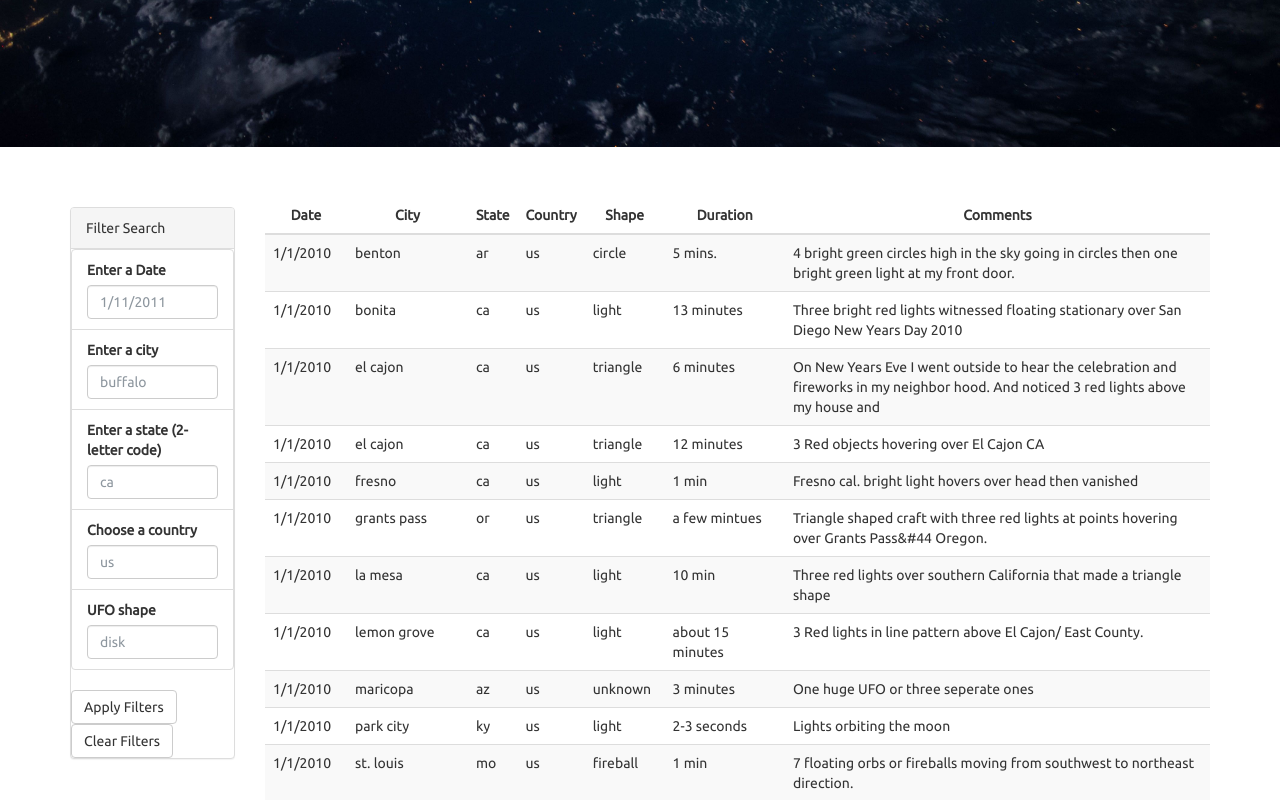
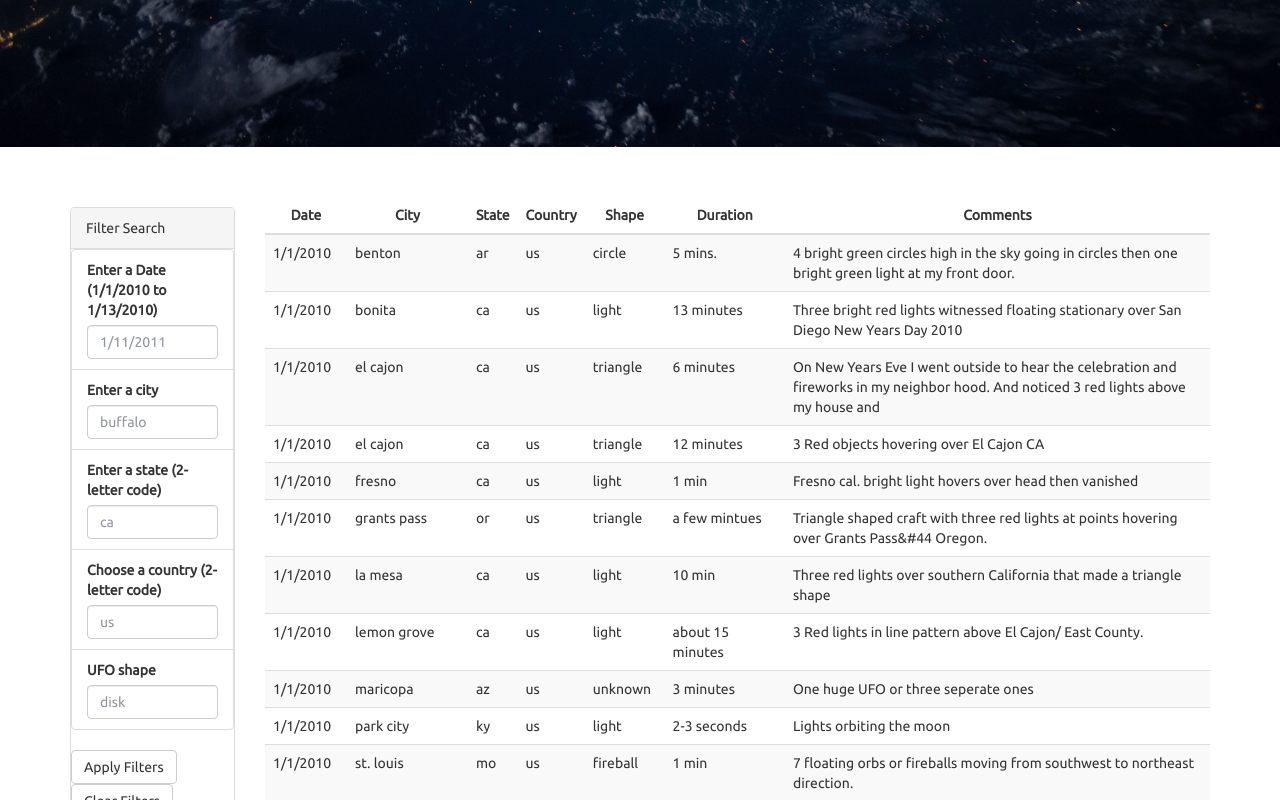
Before and after one commit to KatherineH-cls/javascript-challenge, a plain HTML site: page UFO-level-2/index.html in a window 1280 px wide. Shown: the part 465-1265 px from the top of the page. Drawn offline with nearby package versions, Linux system fonts and the light colour scheme.

Commit message:
tried out some stuff but mostly went back to previous code

```diff
--- a/UFO-level-2/index.html
+++ b/UFO-level-2/index.html
@@ -36,7 +36,7 @@
                   <div class="form-group">
                     <ul class="list-group" id="filters">
                       <li class="filter list-group-item">
-                        <label for="date">Enter a Date</label>
+                        <label for="date">Enter a Date (1/1/2010 to 1/13/2010)</label>
                         <input class="form-control" id="datetime" type="text" placeholder="1/11/2011">
                       </li>
                       <li class="filter list-group-item">
@@ -48,7 +48,7 @@
                         <input class="form-control" id="state" type="text" placeholder="ca">
                       </li>
                       <li class="filter list-group-item">
-                        <label for="country">Choose a country</label>
+                        <label for="country">Choose a country (2-letter code)</label>
                         <input class="form-control" id="country" type="text" placeholder="us">
                       </li>
                       <li class="filter list-group-item">
```
Also changed, not shown: UFO-level-2/static/js/app.js (+3 -8 lines).
